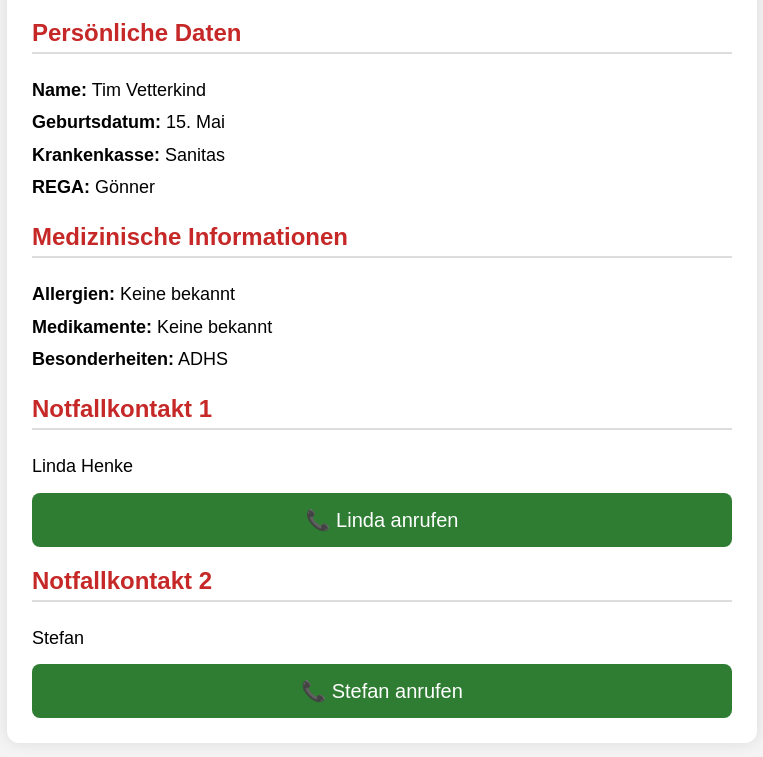
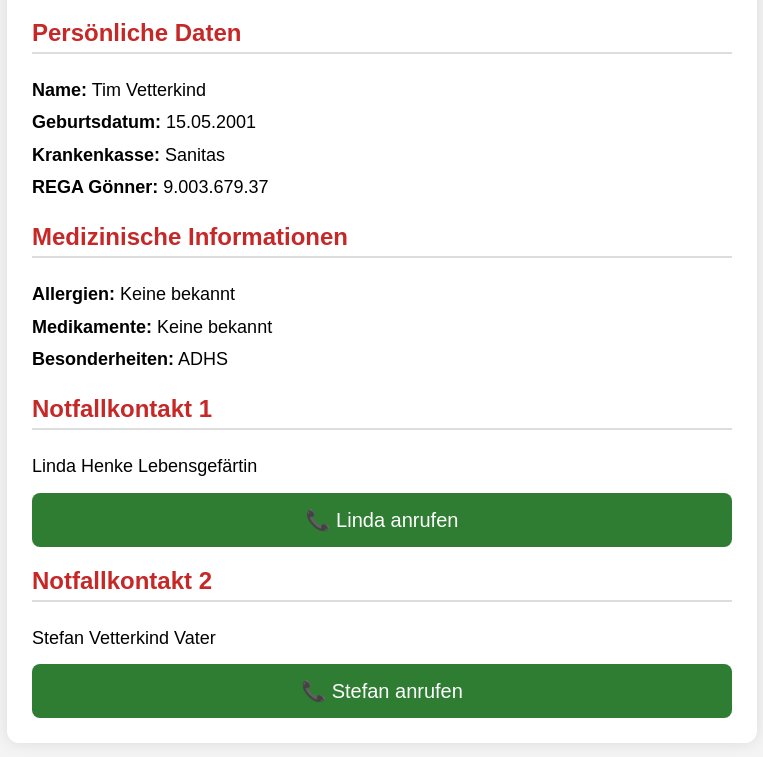
Before and after one commit to timvetterkind-glitch/Notfallkarte, a plain HTML site: page index.html in a window 1280 px wide. Shown: the part 137-894 px from the top of the page, without its empty margins (258-1021 px from the left). Drawn offline with Linux system fonts and the light colour scheme.

Commit message:
Update index.html

```diff
--- a/index.html
+++ b/index.html
@@ -75,9 +75,9 @@ h1{
 
 <div class="info">
 <b>Name:</b> Tim Vetterkind<br>
-<b>Geburtsdatum:</b> 15. Mai<br>
+<b>Geburtsdatum:</b> 15.05.2001<br>
 <b>Krankenkasse:</b> Sanitas<br>
-<b>REGA:</b> Gönner<br>
+<b>REGA Gönner:</b> 9.003.679.37<br>
 </div>
 </div>
 
@@ -96,6 +96,7 @@ h1{
 
 <div class="info">
 Linda Henke
+    Lebensgefärtin
 </div>
 
 <a class="button" href="tel:+41XXXXXXXXX">
@@ -107,7 +108,8 @@ Linda Henke
 <h2>Notfallkontakt 2</h2>
 
 <div class="info">
-Stefan
+Stefan Vetterkind
+    Vater
 </div>
 
 <a class="button" href="tel:+4916090660116">
```
